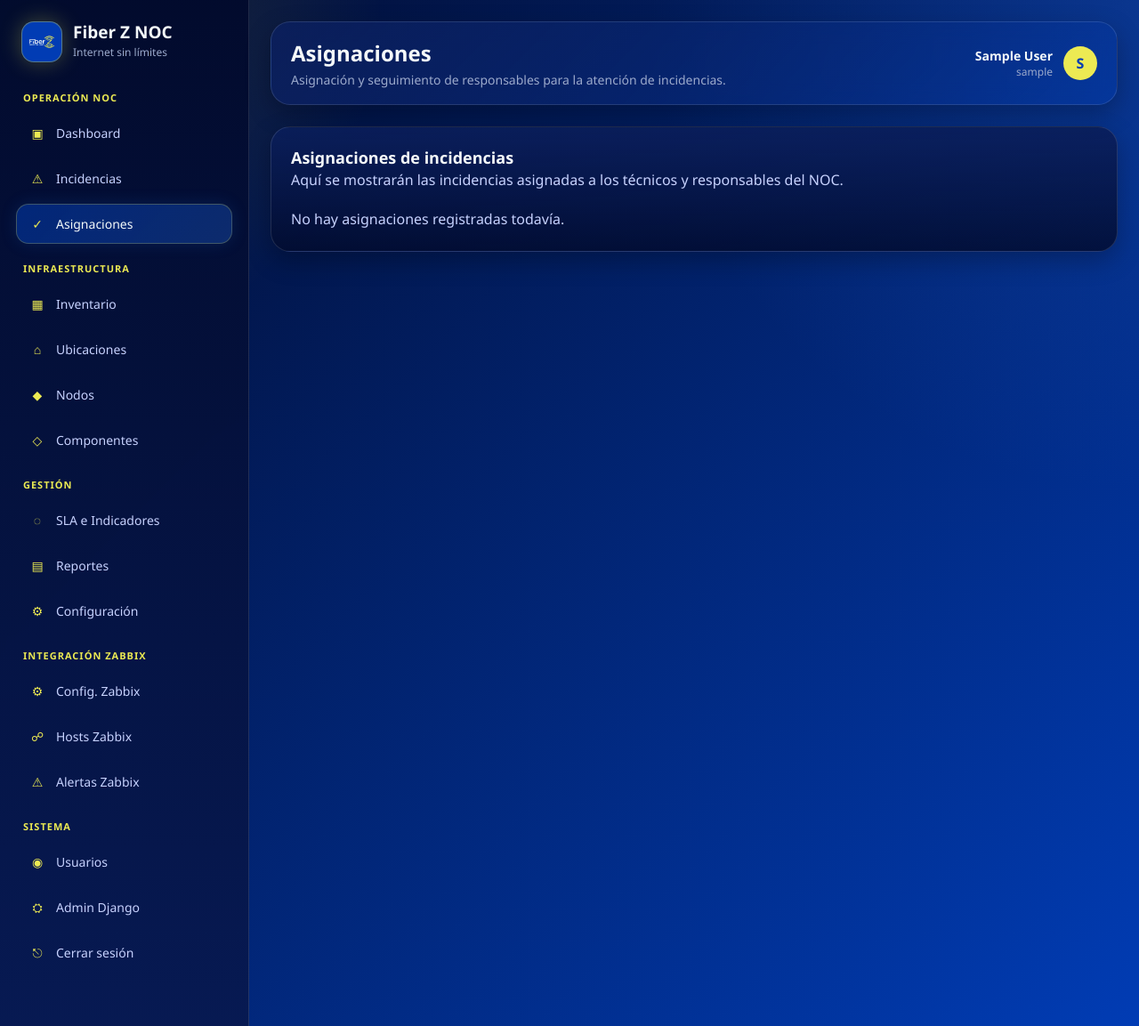
After one commit to MiguelR1908/gestion-incidencias-zabbix, a Django app: page /asignaciones/ in a window 1280 px wide. The commit adds this page. Shown: the whole page at 89% size. Run offline with Django 5.2, Linux system fonts and the light colour scheme; the visitor is signed in with stand-in values (Sample User, id 1).

Commit message:
Organiza modulos y completa sincronizacion de alertas Zabbix

```diff
--- /dev/null
+++ b/incidencias/templates/incidencias/asignaciones/lista.html
@@ -0,0 +1,27 @@
+{% extends "incidencias/base.html" %}
+
+{% block title %}Asignaciones | Fiber Z NOC{% endblock %}
+
+{% block page_title %}Asignaciones{% endblock %}
+
+{% block page_subtitle %}
+Asignación y seguimiento de responsables para la atención de incidencias.
+{% endblock %}
+
+{% block content %}
+
+<section class="card">
+    <div class="card-header">
+        <div>
+            <h3>Asignaciones de incidencias</h3>
+            <p>
+                Aquí se mostrarán las incidencias asignadas a los técnicos
+                y responsables del NOC.
+            </p>
+        </div>
+    </div>
+
+    <p>No hay asignaciones registradas todavía.</p>
+</section>
+
+{% endblock %}
--- a/incidencias/templates/incidencias/base.html
+++ b/incidencias/templates/incidencias/base.html
@@ -9,183 +9,374 @@
     <meta name="viewport" content="width=device-width, initial-scale=1.0">
 
     <!-- Estilos globales -->
-    <link rel="stylesheet" href="{% static 'incidencias/css/styles.css' %}">
+    <link
+        rel="stylesheet"
+        href="{% static 'incidencias/css/styles.css' %}"
+    >
 </head>
+
 <body>
 
 <div class="app-layout">
 
-    <!-- =========================
+    <!-- ==========================================
          SIDEBAR
-         ========================= -->
+         ========================================== -->
     <aside class="sidebar">
 
+        <!-- Marca -->
         <div class="brand">
+
             <div class="brand-logo-img">
-                <img src="{% static 'incidencias/images/logo.png' %}" alt="Fiber Z">
+                <img
+                    src="{% static 'incidencias/images/logo.png' %}"
+                    alt="Fiber Z"
+                >
             </div>
 
             <div class="brand-text">
                 <h2>Fiber Z NOC</h2>
                 <span>Internet sin límites</span>
             </div>
+
         </div>
 
-        <!-- Operación -->
+
+        <!-- ======================================
+             OPERACIÓN NOC
+             ====================================== -->
         <div class="menu-section">
-            <div class="menu-title">Operación NOC</div>
+
+            <div class="menu-title">
+                Operación NOC
+            </div>
 
             <nav class="menu">
-                <a href="{% url 'incidencias:dashboard' %}" class="active">
+
+                <!-- Dashboard -->
+                <a
+                    href="{% url 'incidencias:dashboard' %}"
+                    class="
+                        {% if request.resolver_match.url_name == 'dashboard' %}
+                            active
+                        {% endif %}
+                    "
+                >
                     <span class="menu-icon">▣</span>
                     <span>Dashboard</span>
                 </a>
 
-                <a href="#">
+
+                <!-- Incidencias -->
+                <a
+                    href="{% url 'incidencias:incidencias' %}"
+                    class="
+                        {% if request.resolver_match.url_name == 'incidencias' %}
+                            active
+                        {% endif %}
+                    "
+                >
                     <span class="menu-icon">⚠</span>
                     <span>Incidencias</span>
                 </a>
 
-                <a href="#">
-                    <span class="menu-icon">◉</span>
-                    <span>Alertas Zabbix</span>
-                </a>
 
-                <a href="#">
+                <!-- Asignaciones -->
+                <a
+                    href="{% url 'incidencias:asignaciones' %}"
+                    class="
+                        {% if request.resolver_match.url_name == 'asignaciones' %}
+                            active
+                        {% endif %}
+                    "
+                >
                     <span class="menu-icon">✓</span>
                     <span>Asignaciones</span>
                 </a>
+
             </nav>
+
         </div>
 
-        <!-- Infraestructura -->
+
+        <!-- ======================================
+             INFRAESTRUCTURA
+             ====================================== -->
         <div class="menu-section">
-            <div class="menu-title">Infraestructura</div>
+
+            <div class="menu-title">
+                Infraestructura
+            </div>
 
             <nav class="menu">
-                <a href="{% url 'incidencias:infraestructura_inventario' %}"
-                class="{% if request.resolver_match.url_name == 'infraestructura_inventario' %}active{% endif %}">
+
+                <!-- Inventario -->
+                <a
+                    href="{% url 'incidencias:infraestructura_inventario' %}"
+                    class="
+                        {% if request.resolver_match.url_name == 'infraestructura_inventario' %}
+                            active
+                        {% endif %}
+                    "
+                >
                     <span class="menu-icon">▦</span>
                     <span>Inventario</span>
                 </a>
-                <a href="{% url 'incidencias:ubicaciones_lista' %}"
-                class="{% if request.resolver_match.url_name == 'ubicaciones_lista' or request.resolver_match.url_name == 'ubicacion_crear' or request.resolver_match.url_name == 'ubicacion_editar' %}active{% endif %}">
+
+
+                <!-- Ubicaciones -->
+                <a
+                    href="{% url 'incidencias:ubicaciones_lista' %}"
+                    class="
+                        {% if request.resolver_match.url_name == 'ubicaciones_lista' or request.resolver_match.url_name == 'ubicacion_crear' or request.resolver_match.url_name == 'ubicacion_editar' %}
+                            active
+                        {% endif %}
+                    "
+                >
                     <span class="menu-icon">⌂</span>
                     <span>Ubicaciones</span>
                 </a>
 
-                <a href="{% url 'incidencias:nodos_lista' %}"
-                class="{% if request.resolver_match.url_name == 'nodos_lista' or request.resolver_match.url_name == 'nodo_crear' or request.resolver_match.url_name == 'nodo_editar' %}active{% endif %}">
+
+                <!-- Nodos -->
+                <a
+                    href="{% url 'incidencias:nodos_lista' %}"
+                    class="
+                        {% if request.resolver_match.url_name == 'nodos_lista' or request.resolver_match.url_name == 'nodo_crear' or request.resolver_match.url_name == 'nodo_editar' %}
+                            active
+                        {% endif %}
+                    "
+                >
                     <span class="menu-icon">◆</span>
                     <span>Nodos</span>
                 </a>
 
-                <a href="{% url 'incidencias:componentes_lista' %}"
-                class="{% if request.resolver_match.url_name == 'componentes_lista' or request.resolver_match.url_name == 'componente_crear' or request.resolver_match.url_name == 'componente_editar' %}active{% endif %}">
+
+                <!-- Componentes -->
+                <a
+                    href="{% url 'incidencias:componentes_lista' %}"
+                    class="
+                        {% if request.resolver_match.url_name == 'componentes_lista' or request.resolver_match.url_name == 'componente_crear' or request.resolver_match.url_name == 'componente_editar' %}
+                            active
+                        {% endif %}
+                    "
+                >
                     <span class="menu-icon">◇</span>
                     <span>Componentes</span>
                 </a>
+
             </nav>
+
         </div>
 
-        <!-- Gestión -->
+
+        <!-- ======================================
+             GESTIÓN
+             ====================================== -->
         <div class="menu-section">
-            <div class="menu-title">Gestión</div>
+
+            <div class="menu-title">
+                Gestión
+            </div>
 
             <nav class="menu">
-                <a href="{% url 'incidencias:sla_indicadores' %}"
-                class="{% if request.resolver_match.url_name == 'sla_indicadores' %}active{% endif %}">
+
+                <!-- SLA e indicadores -->
+                <a
+                    href="{% url 'incidencias:sla_indicadores' %}"
+                    class="
+                        {% if request.resolver_match.url_name == 'sla_indicadores' %}
+                            active
+                        {% endif %}
+                    "
+                >
                     <span class="menu-icon">◌</span>
                     <span>SLA e Indicadores</span>
                 </a>
 
-                <a href="{% url 'incidencias:reportes' %}"
-                class="{% if request.resolver_match.url_name == 'reportes' %}active{% endif %}">
+
+                <!-- Reportes -->
+                <a
+                    href="{% url 'incidencias:reportes' %}"
+                    class="
+                        {% if request.resolver_match.url_name == 'reportes' %}
+                            active
+                        {% endif %}
+                    "
+                >
                     <span class="menu-icon">▤</span>
                     <span>Reportes</span>
                 </a>
 
-                <a href="{% url 'incidencias:configuracion' %}"
-                class="{% if request.resolver_match.url_name == 'configuracion' %}active{% endif %}">
+
+                <!-- Configuración general -->
+                <a
+                    href="{% url 'incidencias:configuracion' %}"
+                    class="
+                        {% if request.resolver_match.url_name == 'configuracion' %}
+                            active
+                        {% endif %}
+                    "
+                >
                     <span class="menu-icon">⚙</span>
                     <span>Configuración</span>
                 </a>
+
             </nav>
+
         </div>
 
-        <!-- Integración Zabbix -->
+
+        <!-- ======================================
+             INTEGRACIÓN ZABBIX
+             ====================================== -->
         <div class="menu-section">
-            <div class="menu-title">Integración Zabbix</div>
+
+            <div class="menu-title">
+                Integración Zabbix
+            </div>
 
             <nav class="menu">
-                <a href="{% url 'incidencias:configuracion_zabbix_lista' %}"
-                class="{% if request.resolver_match.url_name == 'configuracion_zabbix_lista' or request.resolver_match.url_name == 'configuracion_zabbix_crear' or request.resolver_match.url_name == 'configuracion_zabbix_editar' %}active{% endif %}">
+
+                <!-- Configuración Zabbix -->
+                <a
+                    href="{% url 'incidencias:configuracion_zabbix_lista' %}"
+                    class="
+                        {% if request.resolver_match.url_name == 'configuracion_zabbix_lista' or request.resolver_match.url_name == 'configuracion_zabbix_crear' or request.resolver_match.url_name == 'configuracion_zabbix_editar' or request.resolver_match.url_name == 'configuracion_zabbix_probar' %}
+                            active
+                        {% endif %}
+                    "
+                >
                     <span class="menu-icon">⚙</span>
                     <span>Config. Zabbix</span>
                 </a>
 
-                <a href="{% url 'incidencias:zabbix_hosts_lista' %}"
-                class="{% if request.resolver_match.url_name == 'zabbix_hosts_lista' %}active{% endif %}">
+
+                <!-- Hosts Zabbix -->
+                <a
+                    href="{% url 'incidencias:zabbix_hosts_lista' %}"
+                    class="
+                        {% if request.resolver_match.url_name == 'zabbix_hosts_lista' %}
+                            active
+                        {% endif %}
+                    "
+                >
                     <span class="menu-icon">☍</span>
                     <span>Hosts Zabbix</span>
                 </a>
-                <a href="{% url 'incidencias:zabbix_alertas_activas' %}"
-                class="{% if request.resolver_match.url_name == 'zabbix_alertas_activas' %}active{% endif %}">
+
+
+                <!-- Alertas Zabbix -->
+                <a
+                    href="{% url 'incidencias:zabbix_alertas_activas' %}"
+                    class="
+                        {% if request.resolver_match.url_name == 'zabbix_alertas_activas' or request.resolver_match.url_name == 'zabbix_alertas_sincronizar' %}
+                            active
+                        {% endif %}
+                    "
+                >
                     <span class="menu-icon">⚠</span>
                     <span>Alertas Zabbix</span>
                 </a>
+
             </nav>
+
         </div>
 
-        <!-- Administración -->
+
+        <!-- ======================================
+             SISTEMA
+             ====================================== -->
         <div class="menu-section">
-            <div class="menu-title">Sistema</div>
+
+            <div class="menu-title">
+                Sistema
+            </div>
 
             <nav class="menu">
-                <a href="{% url 'incidencias:usuarios_lista' %}"
-                    class="{% if request.resolver_match.url_name == 'usuarios_lista' or request.resolver_match.url_name == 'usuario_crear' or request.resolver_match.url_name == 'usuario_editar' %}active{% endif %}">
+
+                <!-- Usuarios -->
+                <a
+                    href="{% url 'incidencias:usuarios_lista' %}"
+                    class="
+                        {% if request.resolver_match.url_name == 'usuarios_lista' or request.resolver_match.url_name == 'usuario_crear' or request.resolver_match.url_name == 'usuario_editar' or request.resolver_match.url_name == 'usuario_cambiar_estado' %}
+                            active
+                        {% endif %}
+                    "
+                >
                     <span class="menu-icon">◉</span>
                     <span>Usuarios</span>
                 </a>
-                <a href="/admin/" target="_blank">
+
+
+                <!-- Admin Django -->
+                <a
+                    href="/admin/"
+                    target="_blank"
+                    rel="noopener noreferrer"
+                >
                     <span class="menu-icon">⛭</span>
                     <span>Admin Django</span>
                 </a>
 
+
+                <!-- Cerrar sesión -->
                 <a href="{% url 'incidencias:logout' %}">
                     <span class="menu-icon">⎋</span>
                     <span>Cerrar sesión</span>
                 </a>
+
             </nav>
+
         </div>
 
     </aside>
 
-    <!-- =========================
+
+    <!-- ==========================================
          CONTENIDO PRINCIPAL
-         ========================= -->
+         ========================================== -->
     <main class="main-content">
 
         <!-- Topbar -->
         <header class="topbar">
 
             <div class="page-heading">
-                <h1>{% block page_title %}Dashboard Operativo NOC{% endblock %}</h1>
+
+                <h1>
+                    {% block page_title %}
+                        Dashboard Operativo NOC
+                    {% endblock %}
+                </h1>
+
                 <p>
                     {% block page_subtitle %}
-                    Sistema Web Integrado con Zabbix para la Gestión de Incidencias
+                        Sistema Web Integrado con Zabbix para la Gestión de Incidencias
                     {% endblock %}
                 </p>
+
             </div>
 
+
+            <!-- Usuario -->
             <div class="user-box">
 
                 <div class="user-meta">
+
                     <strong>
-                        {{ request.user.get_full_name|default:request.user.username }}
+                        {% if request.user.get_full_name %}
+                            {{ request.user.get_full_name }}
+                        {% else %}
+                            {{ request.user.username }}
+                        {% endif %}
                     </strong>
-                    <span>{{ request.user.username }}</span>
+
+                    <span>
+                        {{ request.user.username }}
+                    </span>
+
                 </div>
+
 
                 <div class="user-avatar">
                     {{ request.user.username|first|upper }}
@@ -195,18 +386,30 @@
 
         </header>
 
-        <!-- Mensajes del sistema -->
+
+        <!-- ======================================
+             MENSAJES DEL SISTEMA
+             ====================================== -->
         {% if messages %}
+
             <div class="messages-container">
+
                 {% for message in messages %}
+
                     <div class="alert alert-{{ message.tags }}">
                         {{ message }}
                     </div>
+
                 {% endfor %}
+
             </div>
+
         {% endif %}
 
-        <!-- Contenido dinámico -->
+
+        <!-- ======================================
+             CONTENIDO DINÁMICO
+             ====================================== -->
         {% block content %}
         {% endblock %}
 
--- a/incidencias/urls.py
+++ b/incidencias/urls.py
@@ -6,6 +6,8 @@ app_name = 'incidencias'
 urlpatterns = [
     path('', views.dashboard, name='dashboard'),
 
+    path("incidencias/", views.incidencias_page, name="incidencias"),
+    path("asignaciones/", views.asignaciones_page, name="asignaciones"),
     #Usuarios
     path("usuarios/", views.usuarios_lista, name="usuarios_lista"),
     path("usuarios/crear/", views.usuario_crear, name="usuario_crear"),
@@ -38,10 +40,11 @@ urlpatterns = [
     path("zabbix/alertas/", views.zabbix_alertas_activas, name="zabbix_alertas_activas"),
     path("zabbix/alertas/sincronizar/", views.zabbix_alertas_sincronizar, name="zabbix_alertas_sincronizar"),
 
+    path("alertas-sistema/", views.alertas_sistema_lista, name="alertas_sistema_lista"),
+
     path("sla-indicadores/", views.sla_indicadores_page, name="sla_indicadores"),
     path("reportes/", views.reportes_page, name="reportes"),
     path("configuracion/", views.configuracion_page, name="configuracion"),
-
 
     #SYSTEM
     path('login/', views.login_view, name='login'),
--- a/incidencias/views.py
+++ b/incidencias/views.py
@@ -4,7 +4,7 @@ from django.shortcuts import render, redirect, get_object_or_404
 from django.contrib.auth.models import User
 from django.db.models import Q
 from django.contrib.auth.decorators import login_required, user_passes_test
-from .models import Ubicacion, Nodo, ComponenteRed, ConfiguracionZabbix, ConfiguracionZabbix, LogIntegracionZabbix, AlertaZabbix
+from .models import Ubicacion, Nodo, ComponenteRed, ConfiguracionZabbix, ConfiguracionZabbix, LogIntegracionZabbix, AlertaZabbix, Incidencia, AsignacionIncidencia
 from django.utils import timezone
 from datetime import datetime
 
@@ -89,7 +89,46 @@ def dashboard(request):
         "alertas_zabbix": alertas_zabbix,
     }
 
-    return render(request, "incidencias/dashboard.html", context)
+    return render(request, "incidencias/dashboard/dashboard.html", context)
+
+@login_required
+def incidencias_page(request):
+    """
+    Módulo de gestión de incidencias.
+    """
+
+    return render(
+        request,
+        "incidencias/incidencias/lista.html",
+        {
+            "titulo": "Gestión de Incidencias",
+            "subtitulo": (
+                "Registro, seguimiento, atención y cierre "
+                "de incidencias operativas."
+            ),
+            "pbi": "EP04 - Gestión de incidencias",
+        }
+    )
+
+
+@login_required
+def asignaciones_page(request):
+    """
+    Módulo de asignaciones de incidencias.
+    """
+
+    return render(
+        request,
+        "incidencias/asignaciones/lista.html",
+        {
+            "titulo": "Asignaciones",
+            "subtitulo": (
+                "Asignación y reasignación de incidencias "
+                "al personal técnico."
+            ),
+            "pbi": "EP05 - Gestión de atención de incidencias",
+        }
+    )
 
 def es_administrador(user):
     """
@@ -247,13 +286,6 @@ def usuario_cambiar_estado(request, user_id):
     return redirect("incidencias:usuarios_lista")
 
 
-@login_required
-def incidencias_page(request):
-    return render(request, "incidencias/modulo.html", {
-        "titulo": "Gestión de Incidencias",
-        "subtitulo": "Registro, seguimiento, atención y cierre de incidencias operativas.",
-        "pbi": "EP04 - Gestión de incidencias",
-    })
 
 
 @login_required
@@ -265,13 +297,6 @@ def alertas_zabbix_page(request):
     })
 
 
-@login_required
-def asignaciones_page(request):
-    return render(request, "incidencias/modulo.html", {
-        "titulo": "Asignaciones",
-        "subtitulo": "Asignación y reasignación de incidencias al personal técnico.",
-        "pbi": "EP05 - Gestión de atención de incidencias",
-    })
 
 
 @login_required
@@ -1363,3 +1388,47 @@ def obtener_valor_choice(modelo, campo, preferidos):
             return preferido
 
     return valores_validos[0]
+
+@login_required
+def alertas_sistema_lista(request):
+    """
+    Lista alertas Zabbix sincronizadas y almacenadas en la base de datos.
+    Punto de partida para evaluar y crear incidencias.
+    """
+
+    query = request.GET.get("q", "")
+
+    alertas = AlertaZabbix.objects.select_related(
+        "componente_red",
+        "componente_red__nodo",
+    ).all().order_by("-fecha_evento")
+
+    if query:
+        alertas = alertas.filter(
+            Q(event_id__icontains=query) |
+            Q(trigger_id__icontains=query) |
+            Q(host_id__icontains=query) |
+            Q(nombre_alerta__icontains=query) |
+            Q(componente_red__codigo__icontains=query) |
+            Q(componente_red__nombre__icontains=query) |
+            Q(componente_red__nodo__codigo__icontains=query) |
+            Q(componente_red__nodo__nombre__icontains=query)
+        ).distinct()
+
+    total_alertas = alertas.count()
+    total_pendientes = alertas.filter(procesada=False).count()
+    total_procesadas = alertas.filter(procesada=True).count()
+
+    context = {
+        "alertas": alertas,
+        "query": query,
+        "total_alertas": total_alertas,
+        "total_pendientes": total_pendientes,
+        "total_procesadas": total_procesadas,
+    }
+
+    return render(
+        request,
+        "incidencias/alertas/lista.html",
+        context
+    )
```
Also changed, not shown: incidencias/templates/incidencias/incidencias/lista.html (added, +85 -0 lines), incidencias/templates/incidencias/dashboard/dashboard.html (renamed from incidencias/templates/incidencias/dashboard.html).
